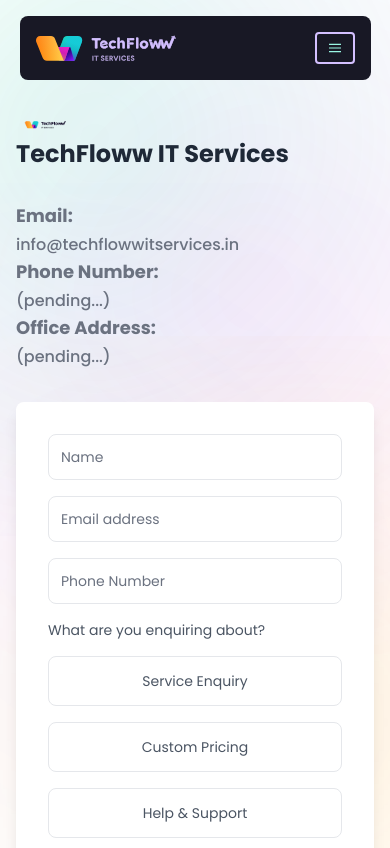
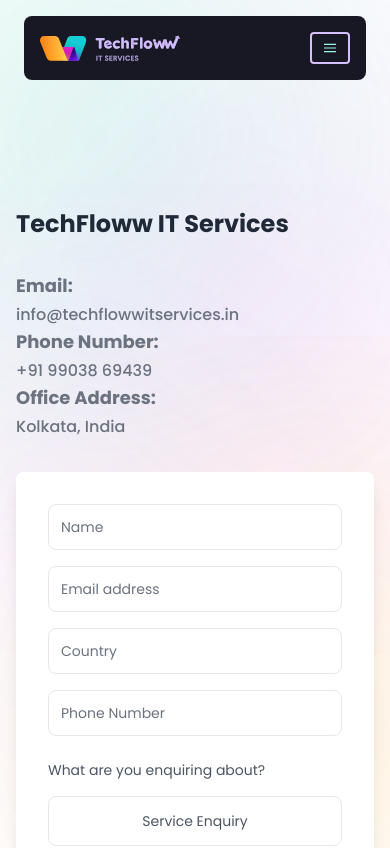
Before and after one commit to AKindWorld/TechFlowwLandingPage, a React (Vite) app: page /contact in a window 390 px wide. Shown: the top 848 px of the page. Built offline with nearby package versions, Linux system fonts and the light colour scheme; a web font is replaced by a local one.

Commit message:
update ContactForm, NavBar fix for mobile

```diff
--- a/package.json
+++ b/package.json
@@ -18,12 +18,14 @@
     "@vercel/analytics": "^1.3.1",
     "@vercel/speed-insights": "^1.0.12",
     "aws-sdk": "^2.1680.0",
+    "country-telephone-data": "^0.6.3",
     "lenis": "^1.1.9",
     "react": "^18.3.1",
     "react-dom": "^18.3.1",
     "react-helmet": "^6.1.0",
     "react-router-dom": "^6.26.0",
     "react-router-hash-link": "^2.4.3",
+    "react-select": "^5.8.0",
     "rollup-plugin-node-polyfills": "^0.2.1"
   },
   "devDependencies": {
--- a/src/components/ContactForm.jsx
+++ b/src/components/ContactForm.jsx
@@ -1,4 +1,5 @@
 import React, { useState } from 'react';
+import { Link, useLocation } from 'react-router-dom';
 
 const ContactForm = () => {
     const [submit, setSubmit] = useState(false);
@@ -6,6 +7,7 @@
     const [formData, setFormData] = useState({
         "entry.2056271310": "",
         "entry.381005483": "",
+        "entry.648187125": "",
         "entry.942104210": "",
         "entry.2053105548": "",
         "entry.830057170": ""
@@ -27,7 +29,7 @@
 
 
         let secreturl = import.meta.env.VITE_REACT_APP_CONTACT_FORM_URL;
-        let url = `https://docs.google.com/forms/d/e/${secreturl}/formResponse?entry.2056271310=${formData["entry.2056271310"]}&entry.381005483=${formData["entry.381005483"]}&entry.942104210=${formData["entry.942104210"]}&entry.2053105548=${formData["entry.2053105548"]}&entry.830057170=${formData["entry.830057170"]}`
+        let url = `https://docs.google.com/forms/d/e/${secreturl}/formResponse?entry.2056271310=${formData["entry.2056271310"]}&entry.381005483=${formData["entry.381005483"]}&entry.648187125=${formData["entry.648187125"]}&entry.942104210=${formData["entry.942104210"]}&entry.2053105548=${formData["entry.2053105548"]}&entry.830057170=${formData["entry.830057170"]}`
 
         const res = await fetch(url, {
             method: 'POST',
@@ -43,23 +45,29 @@
             <div className="mx-auto max-w-screen-xl px-4 py-28 sm:px-6 lg:px-8">
                 <div className="grid grid-cols-1 gap-x-16 gap-y-8 lg:grid-cols-5">
                     <div className="lg:col-span-2 lg:py-12">
-                        <img src="/static/assets/Media/Logo-Text-Light-Transparent.png" alt="Logo" className="max-w-[15vw]"/>
+                        <img src="/static/assets/Media/Logo-Text-Light-Transparent.png" alt="Logo" className="max-w-[15vw] hidden md:block"/>
                         <p className="max-w-xl text-2xl text-gray-800 dark:text-gray-200 font-bold">
                             TechFloww IT Services
                         </p>
 
                         <div className="mt-8">
-                            <span className='text-lg font-bold text-gray-500 dark:text-gray-300 py-4'> Email: <br></br>
+                            <Link to="mailto:info@techflowwitservices.in">
+                                <span className='text-lg font-bold text-gray-500 dark:text-gray-300'> Email: <br></br>
                                     <a href="mailto:info@techflowwitservices.in" className="hover:underline text-base"> info@techflowwitservices.in </a>
                                 </span>
+                            </Link>
                             <br></br>
-                            <span className='text-lg font-bold text-gray-500 dark:text-gray-300 py-4'> Phone Number: <br></br>
-                                <a href="mailto:info@techflowwitservices.in" className="hover:underline text-base"> (pending...) </a>
+                            <Link to="tel:+919903869439">
+                                <span className='text-lg font-bold text-gray-500 dark:text-gray-300'> Phone Number: <br></br>
+                                    <a href="tel:+919903869439" className="hover:underline text-base"> +91 99038 69439 </a>
                                 </span>
+                            </Link>
                             <br></br>
-                            <span className='text-lg font-bold text-gray-500 dark:text-gray-300 py-4'> Office Address: <br></br>
-                                <a href="mailto:info@techflowwitservices.in" className="hover:underline text-base"> (pending...) </a>
+                            <Link to="">
+                                <span className='text-lg font-bold text-gray-500 dark:text-gray-300'> Office Address: <br></br>
+                                    <a href="" className="hover:underline text-base"> Kolkata, India </a>
                                 </span>
+                            </Link>
                         </div>
                     </div>
 
@@ -73,7 +81,8 @@
                             </div>
                         ) : (
                             <form onSubmit={handleSubmit} target="_self" className="space-y-4">
-                                <fieldset>
+                                <fieldset className="grid grid-cols-1 gap-4 sm:grid-cols-2">
+                                    <div>
                                         <label className="sr-only" htmlFor="entry.2056271310">Name</label>
                                         <input
                                             required
@@ -84,11 +93,9 @@
                                             name="entry.2056271310"
                                             onChange={handleInputData("entry.2056271310")}
                                             value={formData["entry.2056271310"]}
-                                        autoComplete={false}
+                                            autoComplete="off"
                                         />
-                                </fieldset>
-
-                                <fieldset className="grid grid-cols-1 gap-4 sm:grid-cols-2">
+                                    </div>
                                     <div>
                                         <label className="sr-only" htmlFor="entry.381005483">Email</label>
                                         <input
@@ -100,22 +107,42 @@
                                             name="email"
                                             value={formData["entry.381005483"]}
                                             onChange={handleInputData("entry.381005483")}
-                                            autoComplete={false}
+                                            autoComplete="off"
+                                            pattern="[a-z0-9._%+-]+@[a-z0-9.-]+\.[a-z]{2,}$"
                                         />
                                     </div>
+                                </fieldset>
 
+                                <fieldset className="grid grid-cols-1 gap-4 sm:grid-cols-2">
                                     <div>
+                                        <label className="sr-only" htmlFor="entry.648187125">Country</label>
+                                        <input
+                                            required
+                                            className="w-full rounded-lg border-gray-200 p-3 text-sm dark:bg-[#181825]"
+                                            placeholder="Country"
+                                            type="text"
+                                            id="country"
+                                            name="country"
+                                            value={formData["entry.648187125"]}
+                                            onChange={handleInputData("entry.648187125")}
+                                            autoComplete="off"
+                                        />
+                                    </div>
+                                    <div className='phone-number-group'>
                                         <label className="sr-only" htmlFor="entry.942104210">Phone</label>
                                         <input
-                                            className="w-full rounded-lg border-gray-200 p-3 text-sm dark:bg-[#181825]"
+                                            className="w-full rounded-lg border-gray-200 p-3 text-sm dark:bg-[#181825] peer"
                                             placeholder="Phone Number"
                                             type="tel"
                                             id="phone"
                                             name="phone"
                                             value={formData["entry.942104210"]}
                                             onChange={handleInputData("entry.942104210")}
-                                            autoComplete={false}
+                                            autoComplete="off"
                                         />
+                                        <p class="items-center mt-2 text-xs text-slate-500 h-0 opacity-0 peer-focus:h-max peer-focus:opacity-100 transition-all duration-300">
+                                            Please include your country code too, like: +01 1234567890
+                                        </p>
                                     </div>
                                 </fieldset>
 
--- a/src/components/Hero.jsx
+++ b/src/components/Hero.jsx
@@ -11,7 +11,7 @@
                 <NavBar />
             </div>
 
-            <div className="flex flex-col-reverse lg:flex-row hero pl-0 md:h-[100vh] items-center justify-center h-auto mt-[10vh] lg:mt-0">
+            <div className="flex flex-col-reverse lg:flex-row hero pl-0 md:h-[100vh] items-center justify-center h-auto mt-0">
                 <div className='flex-auto text-container mx-10 lg:mx-10 md:mx-10 max-w-2xl pb-12 pt-8 md:pt-12 lg:py-32 sm:pb-48'>
                     <h1 className='text-2xl md:text-3xl lg:text-4xl xl:text-5xl font-bold text-black dark:text-[#D4C0FF] poppins-bold'>
                         Flow with
--- a/src/components/NavBar.jsx
+++ b/src/components/NavBar.jsx
@@ -31,7 +31,7 @@
 
   return (
     <div className='relative px-6'>
-      <nav className={`flex items-center justify-between flex-wrap pt-4 pb-4 z-10 fixed w-full mx-auto left-0 right-0 top-0 px-4 mb-4 mt-4 rounded-lg ${isScrolled ? 'bg-[#181825] shadow md:max-w-[75vw] max-w-[90vw]' : 'bg-[#181825] max-w-[90vw]'} transition-all duration-500 ease-in-out`}>
+      <nav className={`flex items-center justify-between flex-wrap pt-4 pb-4 z-10 relative lg:fixed w-full mx-auto left-0 right-0 top-0 px-4 mb-4 mt-4 rounded-lg ${isScrolled ? 'bg-[#181825] shadow md:max-w-[75vw] max-w-[90vw]' : 'bg-[#181825] max-w-[90vw]'} transition-all duration-500 ease-in-out`}>
         <div className="flex items-center flex-shrink-0 text-white mr-6">
           <span className="font-semibold text-xl tracking-tight">
             <Link to="/">
@@ -135,10 +135,10 @@
         </div>
         <div className={`${isOpen ? 'block' : 'hidden'} w-full block flex-grow lg:flex lg:items-center lg:w-auto text-center p-6 md:p-0`}>
           <div className="text-sm lg:flex-grow">
-            <Link to="/#about" className="block mt-4 lg:inline-block lg:mt-0 text-teal-200 hover:text-white mr-4">
+            <Link to="/#about" onClick={toggleMenu} className="block mt-4 lg:inline-block lg:mt-0 text-teal-200 hover:text-white mr-4">
               About
             </Link>
-            <Link to="/#services" className="block mt-4 lg:inline-block lg:mt-0 text-teal-200 hover:text-white mr-4">
+            <Link to="/#services" onClick={toggleMenu} className="block mt-4 lg:inline-block lg:mt-0 text-teal-200 hover:text-white mr-4">
               Services
             </Link>
             <Link to="/portfolio" className="block mt-4 lg:inline-block lg:mt-0 text-teal-200 hover:text-white mr-4">
@@ -150,7 +150,7 @@
           </div>
           <div>
             <Link to="/contact" className="inline-block text-sm px-4 py-2 leading-none border rounded text-white border-white hover:border-transparent hover:text-teal-500 hover:bg-white mt-4 lg:mt-0">
-              Contact Us ➤
+              Contact Us
             </Link>
           </div>
         </div>
```
Also changed, not shown: 1 other file (tests, documents, lock files or other folders). Lines whose indentation alone changed are shown as unchanged.
